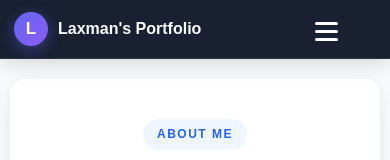
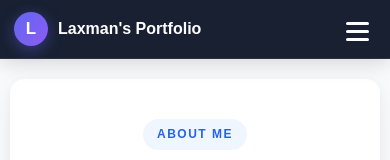
Before and after one commit to Gaini-Laxman/fortfolio, a React (Vite) app: page / in a window 390 px wide. Shown: the top 160 px of the page. Built offline with nearby package versions, Linux system fonts and the light colour scheme.

Commit message:
menu-toggle

```diff
--- a/src/components/Navbar.css
+++ b/src/components/Navbar.css
@@ -429,7 +429,7 @@
   .menu-toggle {
     width: 38px;
     height: 38px;
-    padding-right: 61px;
+    padding-right: 6px;
   }
 
   .menu-toggle span {
```
